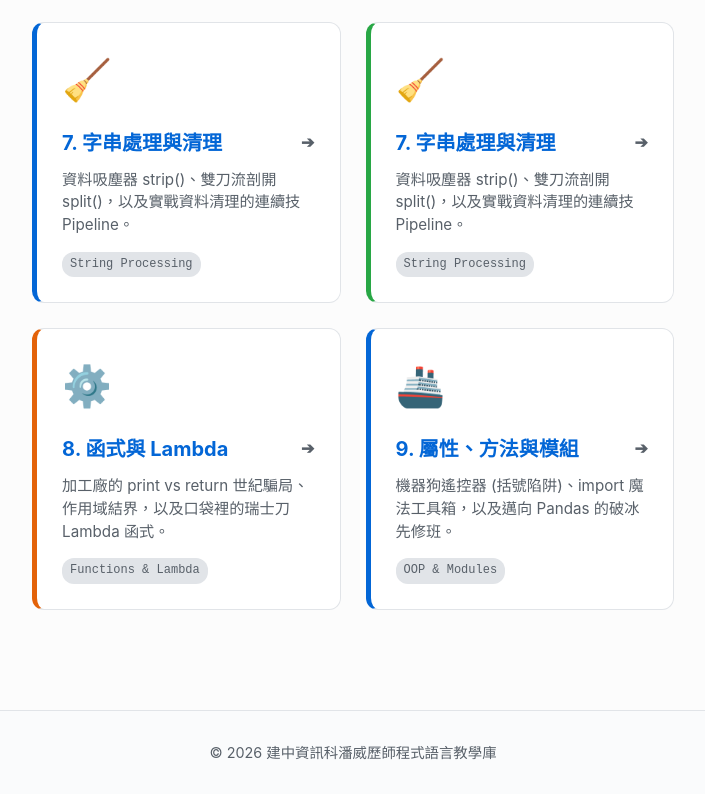
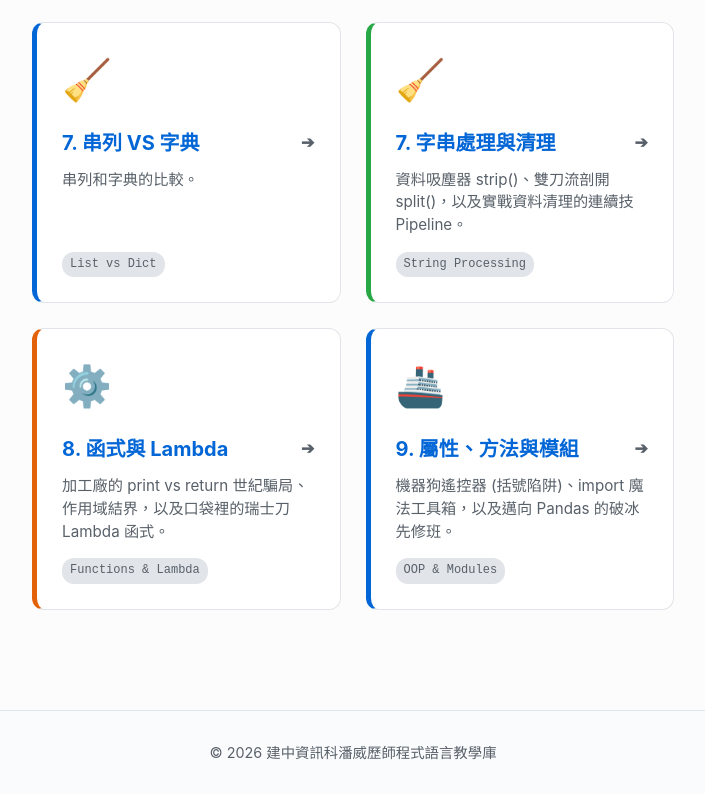
Before and after one commit to weilipan/CSteachingTools, a plain HTML site: page Python/index.html in a window 1280 px wide. Shown: the part 1227-2021 px from the top of the page, without its empty margins (287-992 px from the left). Drawn offline with Linux system fonts and the light colour scheme.

Commit message:
Update index.html

```diff
--- a/Python/index.html
+++ b/Python/index.html
@@ -174,9 +174,9 @@
         </a>
         <a href="7_ListDict/index.html" class="module-card">
             <div class="module-icon">🧹</div>
-            <h2 class="module-title">7. 字串處理與清理</h2>
-            <p class="module-details">資料吸塵器 strip()、雙刀流剖開 split()，以及實戰資料清理的連續技 Pipeline。</p>
-            <span class="module-tag">String Processing</span>
+            <h2 class="module-title">7. 串列 VS 字典</h2>
+            <p class="module-details">串列和字典的比較。</p>
+            <span class="module-tag">List vs Dict</span>
         </a>
         <a href="8_StringCleaner/index.html" class="module-card">
             <div class="module-icon">🧹</div>
```
